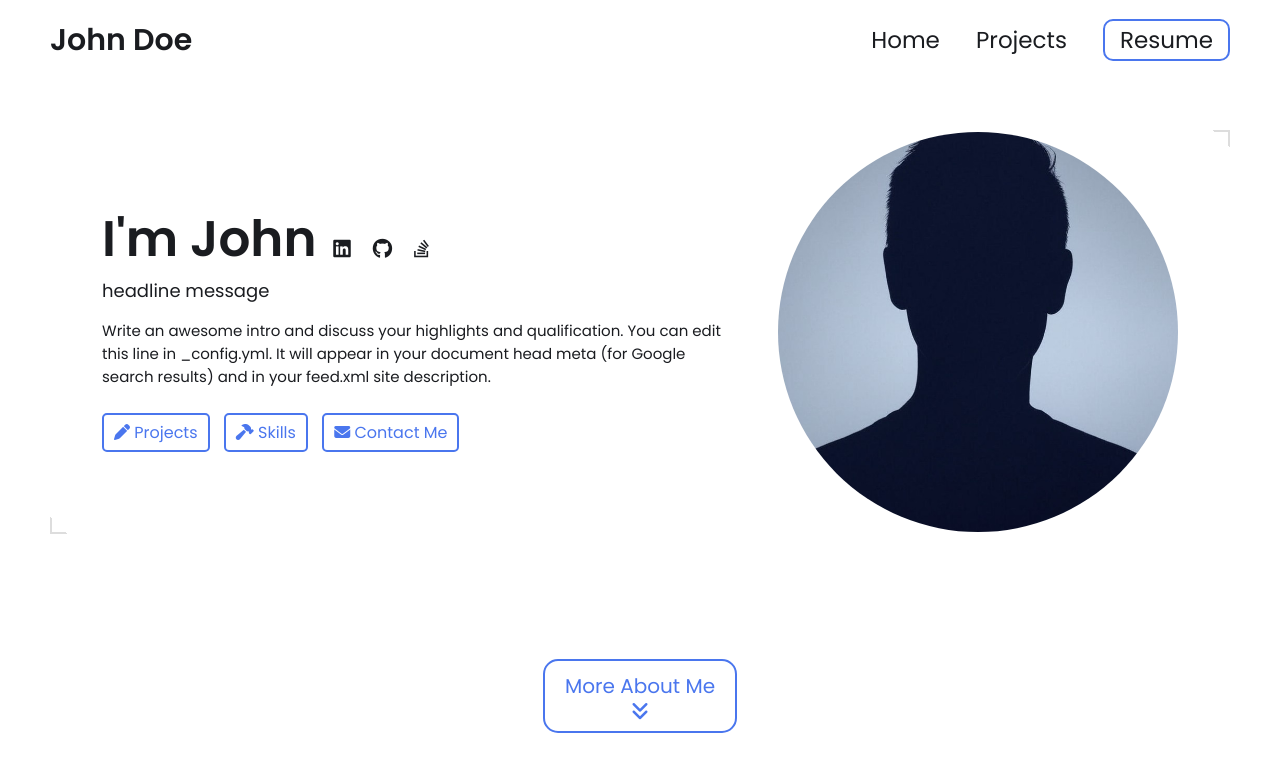
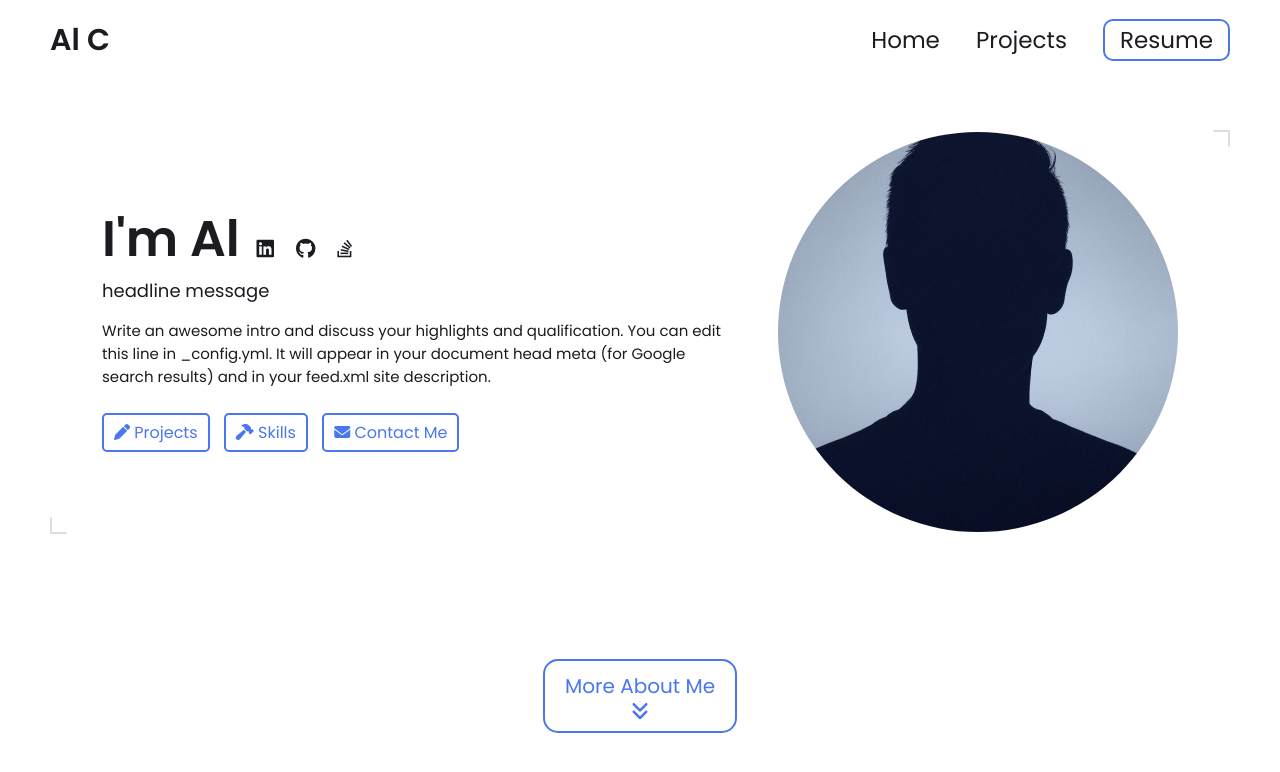
Before and after one commit to ac-sketch27/ac-sketch27.github.io, a Jekyll site: the page built from index.html, in a window 1280 px wide and 900 px high. Shown: the top 772 px of the window. Built offline with Jekyll 4.4.1, drawn with Linux system fonts in a browser that asks for light colours.

Commit message:
Update _config.yml

```diff
--- a/_config.yml
+++ b/_config.yml
@@ -12,7 +12,7 @@ title: John Doe's Portfolio # This is what shows up in the tab of the browser
 
 
 # Hero Section
-name: John Doe
+name: Al C
 headline: headline message
 description: >- # dont remove this line. this will ignore all new lines until the next section
   Write an awesome intro and discuss your highlights and qualification. You can edit this
```
